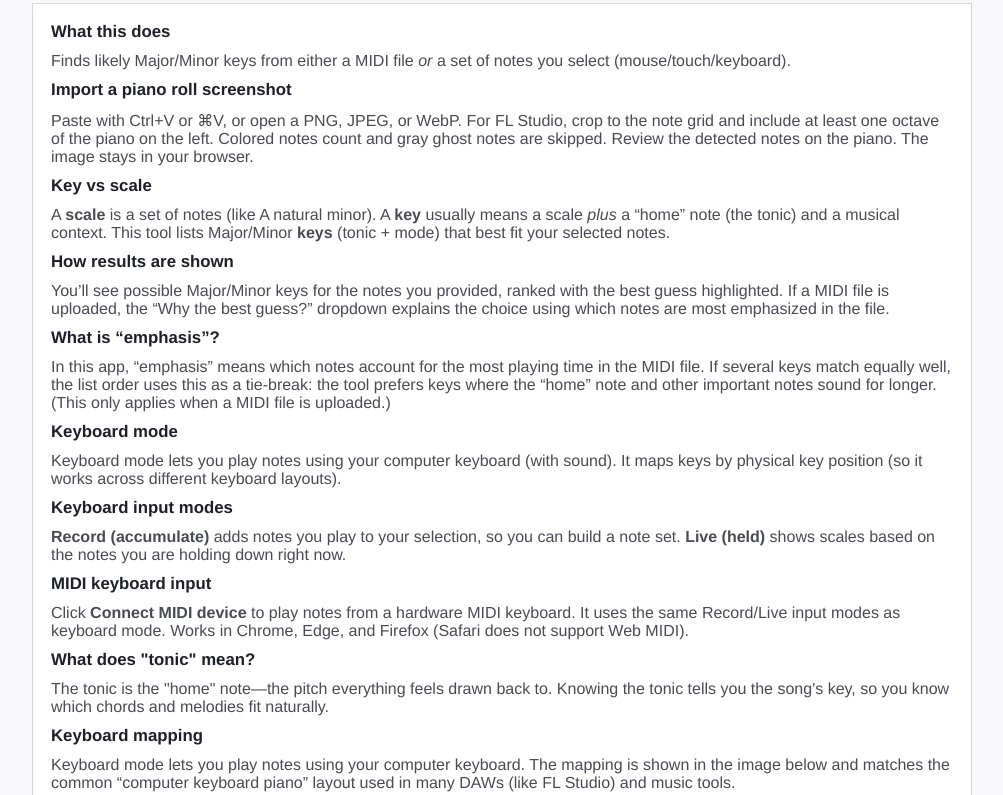
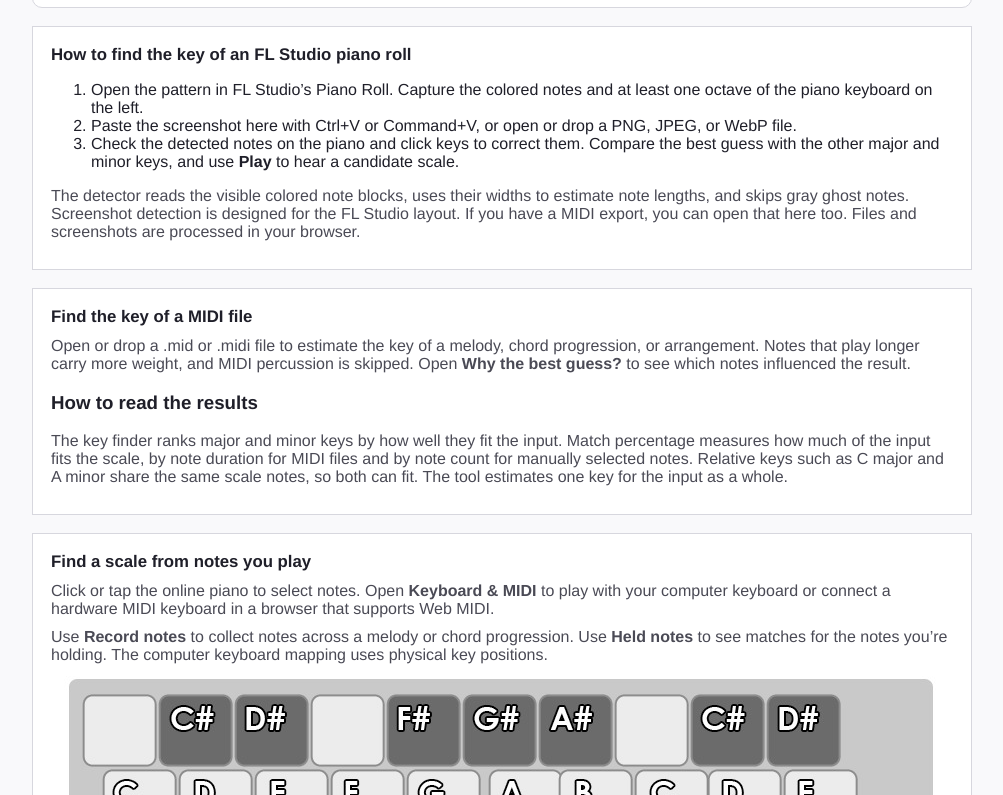
Before and after one commit to hakonno/midi-scale-finder, a website with bundled scripts: page index.html in a window 1280 px wide. Shown: the part 693-1488 px from the top of the page, without its empty margins (138-1141 px from the left). Built offline with nearby package versions, Linux system fonts and the light colour scheme; files whose address does not match are found by name.

Commit message:
Improve SEO for FL Studio piano roll key detection

```diff
--- a/index.html
+++ b/index.html
@@ -3,8 +3,15 @@
 <head>
     <meta charset="UTF-8">
     <meta name="viewport" content="width=device-width, initial-scale=1">
-    <meta name="description" content="Find major and minor keys by uploading a MIDI file or playing notes on an interactive piano.">
-    <title>MIDI Key Finder</title>
+    <title>MIDI Key Finder &amp; FL Studio Piano Roll Key Detector</title>
+    <meta name="description" content="Find the key of an FL Studio piano roll screenshot, a MIDI file, or notes you play. Compare major and minor scales and hear them on the online piano.">
+    <link rel="canonical" href="https://midi.hakono.me/">
+    <meta property="og:type" content="website">
+    <meta property="og:site_name" content="MIDI Key Finder">
+    <meta property="og:title" content="MIDI Key Finder &amp; FL Studio Piano Roll Key Detector">
+    <meta property="og:description" content="Find the key of an FL Studio piano roll screenshot, a MIDI file, or notes you play. Compare major and minor scales and hear them on the online piano.">
+    <meta property="og:url" content="https://midi.hakono.me/">
+    <meta name="twitter:card" content="summary">
     <link rel="stylesheet" href="./styles.css">
     <script defer src="./Midi.js"></script>
 </head>
@@ -13,7 +20,8 @@
         <header class="page-header">
             <div>
                 <h1>MIDI Key Finder</h1>
-                <p>Find matching major and minor keys from a MIDI file or the notes you play.</p>
+                <p>Find the key of an FL Studio piano roll screenshot, a MIDI file, or notes you play.</p>
+                <p><a href="#fl-studio-piano-roll">How to import an FL Studio screenshot</a></p>
             </div>
             <div class="file-control">
                 <button class="panel file-button" id="dropzone" type="button">
@@ -89,30 +97,27 @@
             </div>
         </div>
 
-        <section class="panel" aria-labelledby="about-heading">
-            <h2 id="about-heading">What this does</h2>
-            <p>Finds likely Major/Minor keys from either a MIDI file <em>or</em> a set of notes you select (mouse/touch/keyboard).</p>
-            <h2>Import a piano roll screenshot</h2>
-            <p>Paste with Ctrl+V or ⌘V, or open a PNG, JPEG, or WebP. For FL Studio, crop to the note grid and include at least one octave of the piano on the left. Colored notes count and gray ghost notes are skipped. Review the detected notes on the piano. The image stays in your browser.</p>
-            <h2>Key vs scale</h2>
-            <p>A <strong>scale</strong> is a set of notes (like A natural minor). A <strong>key</strong> usually means a scale <em>plus</em> a “home” note (the tonic) and a musical context. This tool lists Major/Minor <strong>keys</strong> (tonic + mode) that best fit your selected notes.</p>
-            <h2>How results are shown</h2>
-            <p>You’ll see possible Major/Minor keys for the notes you provided, ranked with the best guess highlighted. If a MIDI file is uploaded, the “Why the best guess?” dropdown explains the choice using which notes are most emphasized in the file.</p>
-            <h2>What is “emphasis”?</h2>
-            <p>In this app, “emphasis” means which notes account for the most playing time in the MIDI file. If several keys match equally well, the list order uses this as a tie-break: the tool prefers keys where the “home” note and other important notes sound for longer. (This only applies when a MIDI file is uploaded.)</p>
-            <h2>Keyboard mode</h2>
-            <p>Keyboard mode lets you play notes using your computer keyboard (with sound). It maps keys by physical key position (so it works across different keyboard layouts).</p>
-            <h2>Keyboard input modes</h2>
-            <p><strong>Record (accumulate)</strong> adds notes you play to your selection, so you can build a note set. <strong>Live (held)</strong> shows scales based on the notes you are holding down right now.</p>
-            <h2>MIDI keyboard input</h2>
-            <p>Click <strong>Connect MIDI device</strong> to play notes from a hardware MIDI keyboard. It uses the same Record/Live input modes as keyboard mode. Works in Chrome, Edge, and Firefox (Safari does not support Web MIDI).</p>
-            <h2>What does "tonic" mean?</h2>
-            <p>The tonic is the "home" note—the pitch everything feels drawn back to. Knowing the tonic tells you the song's key, so you know which chords and melodies fit naturally.</p>
-            <h2>Keyboard mapping</h2>
-            <p>
-                Keyboard mode lets you play notes using your computer keyboard. The mapping is shown in the image below and matches the
-                common “computer keyboard piano” layout used in many DAWs (like FL Studio) and music tools.
-            </p>
+        <section class="panel" aria-labelledby="fl-studio-piano-roll">
+            <h2 id="fl-studio-piano-roll">How to find the key of an FL Studio piano roll</h2>
+            <ol>
+                <li>Open the pattern in FL Studio’s Piano Roll. Capture the colored notes and at least one octave of the piano keyboard on the left.</li>
+                <li>Paste the screenshot here with Ctrl+V or Command+V, or open or drop a PNG, JPEG, or WebP file.</li>
+                <li>Check the detected notes on the piano and click keys to correct them. Compare the best guess with the other major and minor keys, and use <strong>Play</strong> to hear a candidate scale.</li>
+            </ol>
+            <p>The detector reads the visible colored note blocks, uses their widths to estimate note lengths, and skips gray ghost notes. Screenshot detection is designed for the FL Studio layout. If you have a MIDI export, you can open that here too. Files and screenshots are processed in your browser.</p>
+        </section>
+
+        <section class="panel" aria-labelledby="midi-file-key">
+            <h2 id="midi-file-key">Find the key of a MIDI file</h2>
+            <p>Open or drop a .mid or .midi file to estimate the key of a melody, chord progression, or arrangement. Notes that play longer carry more weight, and MIDI percussion is skipped. Open <strong>Why the best guess?</strong> to see which notes influenced the result.</p>
+            <h3>How to read the results</h3>
+            <p>The key finder ranks major and minor keys by how well they fit the input. Match percentage measures how much of the input fits the scale, by note duration for MIDI files and by note count for manually selected notes. Relative keys such as C major and A minor share the same scale notes, so both can fit. The tool estimates one key for the input as a whole.</p>
+        </section>
+
+        <section class="panel" aria-labelledby="keyboard-key-finder">
+            <h2 id="keyboard-key-finder">Find a scale from notes you play</h2>
+            <p>Click or tap the online piano to select notes. Open <strong>Keyboard &amp; MIDI</strong> to play with your computer keyboard or connect a hardware MIDI keyboard in a browser that supports Web MIDI.</p>
+            <p>Use <strong>Record notes</strong> to collect notes across a melody or chord progression. Use <strong>Held notes</strong> to see matches for the notes you’re holding. The computer keyboard mapping uses physical key positions.</p>
             <figure class="kb-figure">
                 <img src="qwerty_keyboard.jpg" width="876" height="342" loading="lazy"
                      alt="Keyboard to piano mapping. Lower row Z–/ maps C4–E5 (whites), with S D G H J as C♯4 D♯4 F♯4 G♯4 A♯4. Upper row Q–P maps C5–E6." />
--- /dev/null
+++ b/robots.txt
@@ -0,0 +1,4 @@
+User-agent: *
+Allow: /
+
+Sitemap: https://midi.hakono.me/sitemap.xml
--- /dev/null
+++ b/sitemap.xml
@@ -0,0 +1,6 @@
+<?xml version="1.0" encoding="UTF-8"?>
+<urlset xmlns="http://www.sitemaps.org/schemas/sitemap/0.9">
+    <url>
+        <loc>https://midi.hakono.me/</loc>
+    </url>
+</urlset>
```
Also changed, not shown: test.html (+1 -0 lines).
